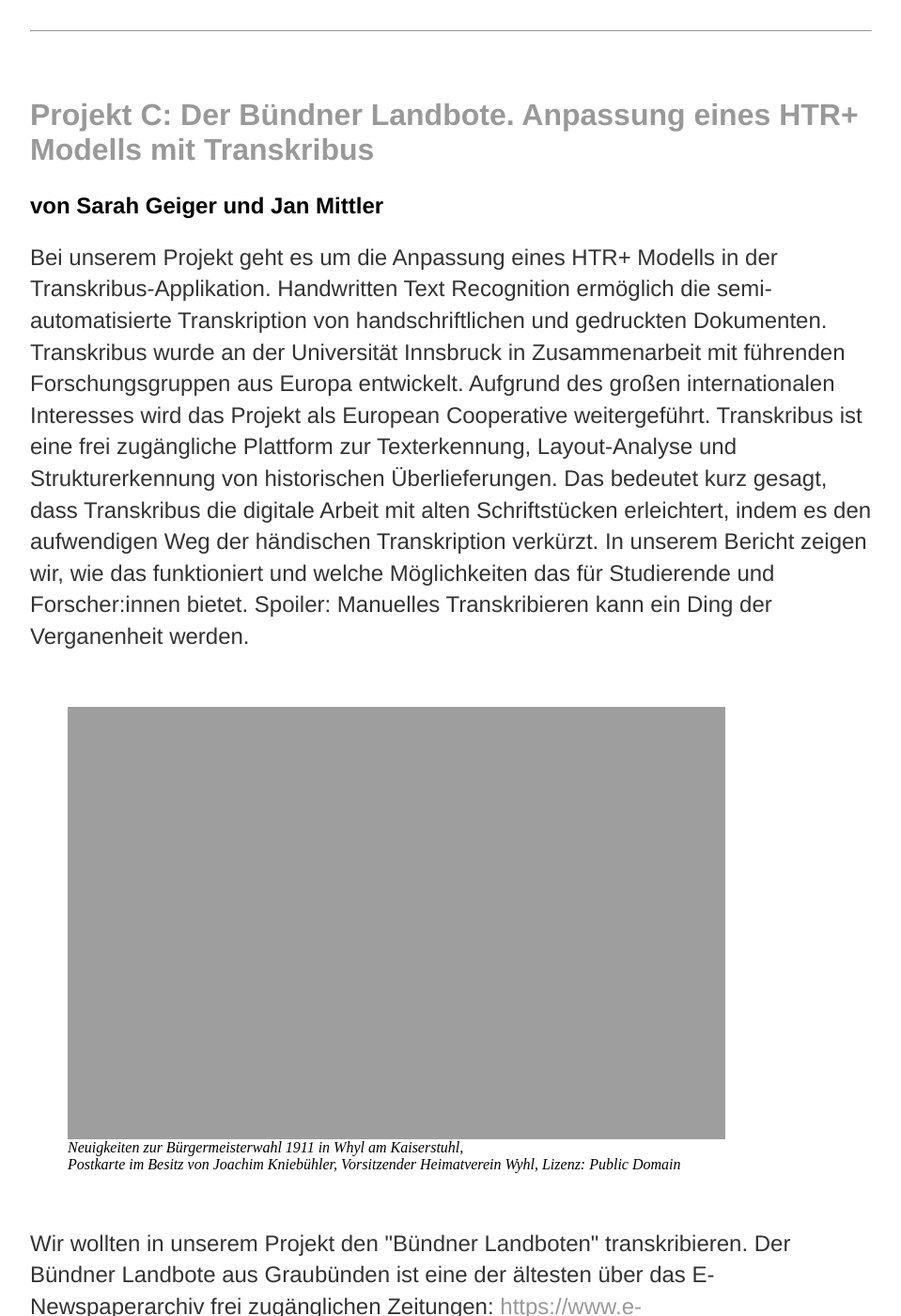
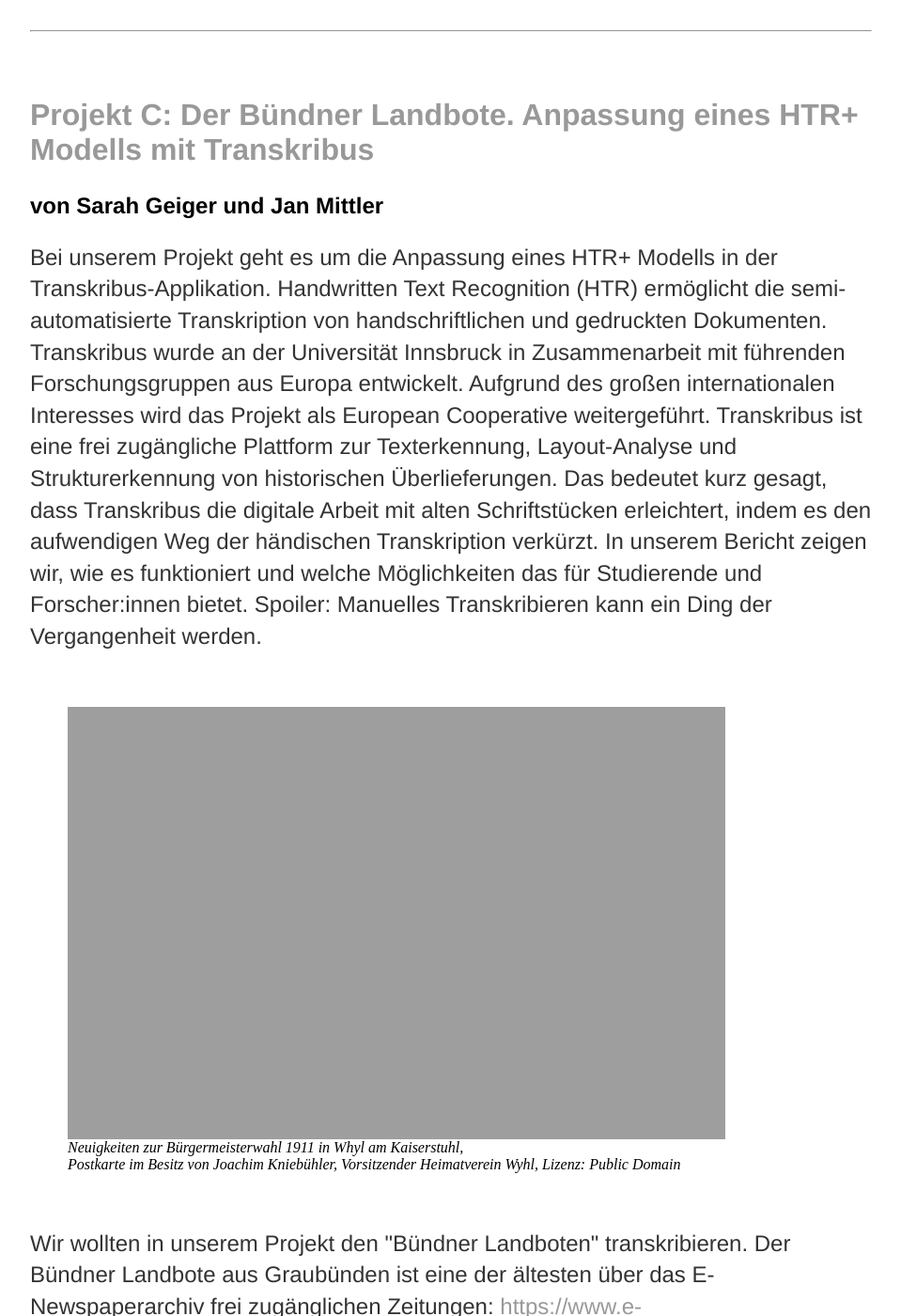
Before and after one commit to pieckh/dig-manu-studies, a Jekyll site: the page built from Studierendenprojekte/index.html, in a window 1280 px wide and 1400 px high, scrolled down 4076 px. Shown: the whole window at 94% size, without its empty margins (160-1119 px from the left). Built offline with Jekyll 4.4.1, drawn with Linux system fonts in a browser that asks for light colours; some of the changed text lies outside the part shown.

Commit message:
Update index.html

```diff
--- a/Studierendenprojekte/index.html
+++ b/Studierendenprojekte/index.html
@@ -56,13 +56,14 @@
 	<div class="ProjektB"><h2 style="font-size:200%;font-family:'Helvetica', 'Arial', 'Sans-Serif';"><a name="ProkjektC">Projekt C: Der Bündner Landbote. Anpassung eines HTR+ Modells mit Transkribus</a></h2>
         <h3 style="font-size:150%;font-family:'Helvetica', 'Arial', 'Sans-Serif';">von Sarah Geiger und Jan Mittler</h3>
 
-		<p>Bei unserem Projekt geht es um die Anpassung eines HTR+ Modells in der Transkribus-Applikation. Handwritten Text Recognition ermöglich die semi-automatisierte Transkription von handschriftlichen und gedruckten Dokumenten. Transkribus wurde an der Universität Innsbruck in Zusammenarbeit mit führenden Forschungsgruppen aus Europa entwickelt. Aufgrund des großen internationalen Interesses wird das Projekt als European Cooperative weitergeführt. Transkribus ist eine frei zugängliche Plattform zur Texterkennung, Layout-Analyse und Strukturerkennung von historischen Überlieferungen. Das bedeutet kurz gesagt, dass Transkribus die digitale Arbeit mit alten Schriftstücken erleichtert, indem es den aufwendigen Weg der händischen Transkription verkürzt. In unserem Bericht zeigen wir, wie das funktioniert und welche Möglichkeiten das für Studierende und Forscher:innen bietet. Spoiler: Manuelles Transkribieren kann ein Ding der Verganenheit werden.</p>
+		<p>Bei unserem Projekt geht es um die Anpassung eines HTR+ Modells in der Transkribus-Applikation. Handwritten Text Recognition (HTR) ermöglicht die semi-automatisierte Transkription von handschriftlichen und gedruckten Dokumenten. Transkribus wurde an der Universität Innsbruck in Zusammenarbeit mit führenden Forschungsgruppen aus Europa entwickelt. Aufgrund des großen internationalen Interesses wird das Projekt als European Cooperative weitergeführt. Transkribus ist eine frei zugängliche Plattform zur Texterkennung, Layout-Analyse und Strukturerkennung von historischen Überlieferungen. Das bedeutet kurz gesagt, dass Transkribus die digitale Arbeit mit alten Schriftstücken erleichtert, indem es den aufwendigen Weg der händischen Transkription verkürzt. In unserem Bericht zeigen wir, wie es funktioniert und welche Möglichkeiten das für Studierende und Forscher:innen bietet. Spoiler: Manuelles Transkribieren kann ein Ding der Vergangenheit werden.</p>
 <br/>
          <figure><img src="https://pieckh.github.io/dig-manu-studies/Postkarte Essig recto_000002.jpg" alt="Historische Postkarte mit Angaben zur Bürgermeisterwahl in Whyl am Kaiserstuhl" width="700" height="460" style="vertical-align:middle">
           <figcaption style="text-align:left"><i>Neuigkeiten zur Bürgermeisterwahl 1911 in Whyl am Kaiserstuhl,<br/> Postkarte im Besitz von Joachim Kniebühler, Vorsitzender Heimatverein Wyhl, Lizenz: Public Domain</i></figcaption>
     </figure>
         <br/>
-<p>Wir wollten in unserem Projekt den "Bündner Landboten" transkribieren. Der Bündner Landbote aus Graubünden ist eine der ältesten über das E-Newspaperarchiv frei zugänglichen Zeitungen: <a href="https://www.e-newspaperarchives.ch">https://www.e-newspaperarchives.ch</a>.<p></p>
+<p>Wir wollten in unserem Projekt den "Bündner Landboten" transkribieren. Der Bündner Landbote aus Graubünden ist eine der ältesten über das E-Newspaperarchiv frei zugänglichen Zeitungen: <a href="https://www.e-newspaperarchives.ch">https://www.e-newspaperarchives.ch</a>.</p>
+        <p>Den vollen Bericht gibt es hier: PDF</p>
 <br/>
 		<br/>
         <br/>
```
